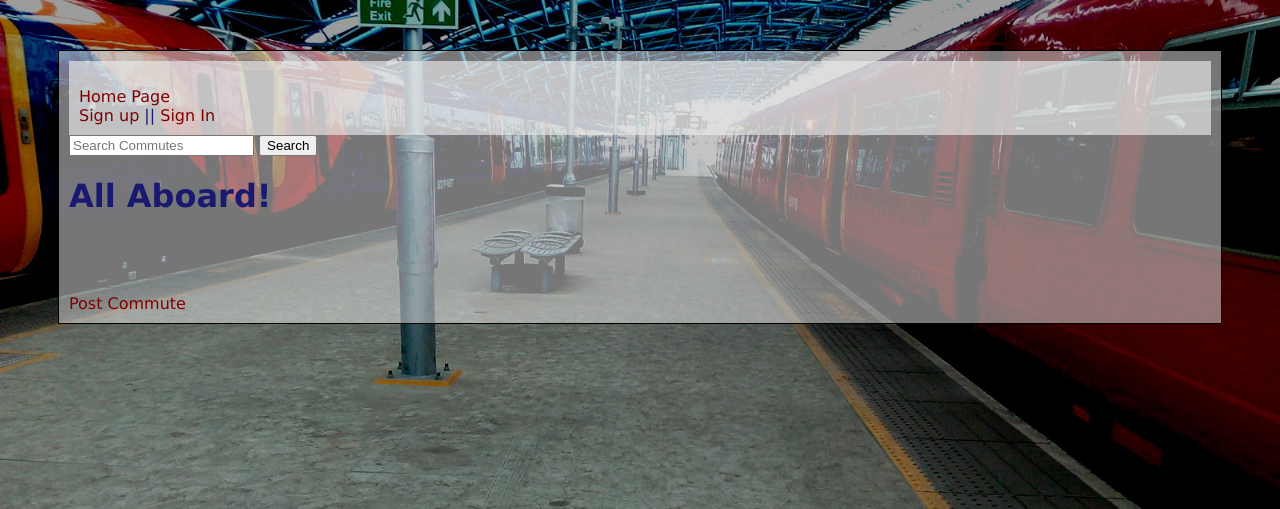
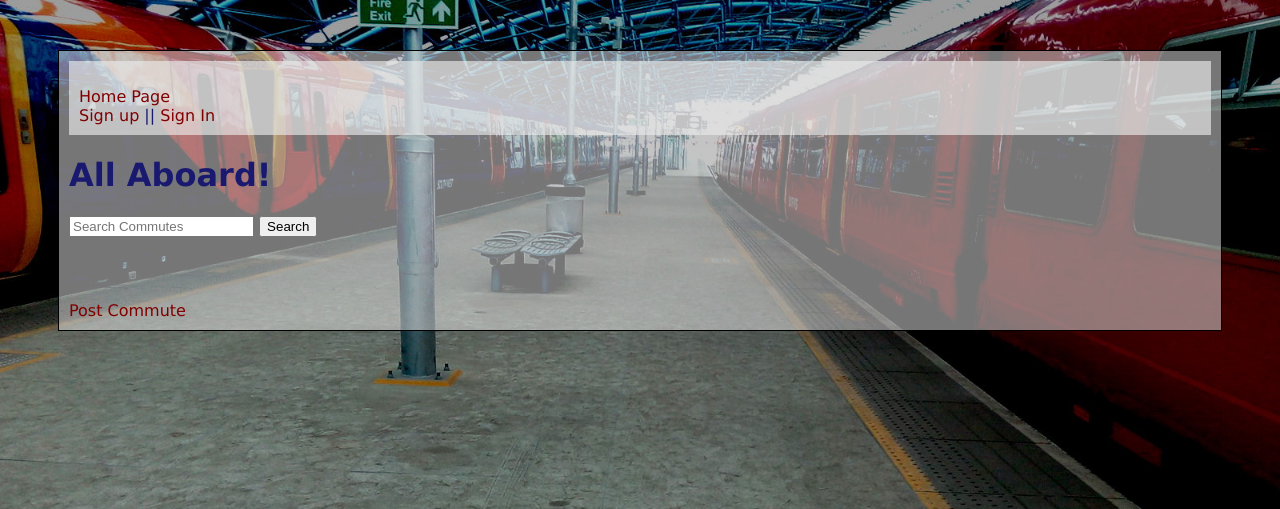
Before and after one commit to margocramer/commutes_group_project, a Rails app: page / in a window 1280 px wide. Shown: the top 509 px of the page. Run offline with Rails 7, Linux system fonts and the light colour scheme.

Commit message:
refactor

```diff
--- a/app/assets/stylesheets/application.css
+++ b/app/assets/stylesheets/application.css
@@ -49,3 +49,20 @@
     /*opacity: 0.45;
     filter: alpha(opacity=45); /* For IE8 and earlier */*/
  }
+
+ .search-results {
+   margin-bottom: 4em;
+ }
+
+ img {
+   height: 50px;
+   width: 50px;
+ }
+
+ .search-form {
+   margin-bottom: 2em;
+ }
+
+ .commute-links {
+   margin-bottom: 1em;
+ }
--- a/app/views/commutes/index.html.erb
+++ b/app/views/commutes/index.html.erb
@@ -1,11 +1,15 @@
+<h1>All Aboard! </h1>
+
+<div class="search-form">
   <%= form_tag(commutes_path, :method => "get", id: "search-form") do %>
   <%= text_field_tag :search, params[:search], placeholder: "Search Commutes" %>
   <%= submit_tag "Search", :name => nil %>
   <% end %>
+</div>
 
-<h1>All Aboard! </h1>
-<div id="app">
-</div>
+<div id="app"></div>
+
+<div class="search-results">
   <% if params[:search].present? %>
     <% if @commutes.present? %>
       <p>Search Results for: "<%= params[:search] %>":</p>
@@ -18,6 +22,6 @@
        <p>There are no commutes with the term <%= params[:search] %>.</p>
     <% end %>
   <% end %>
-<br /><br /><br />
+</div>
 
 <%= link_to "Post Commute", new_commute_path %>
--- a/app/views/layouts/application.html.erb
+++ b/app/views/layouts/application.html.erb
@@ -17,7 +17,9 @@
       <%= link_to "Home Page", root_path %>
       <br />
       <% if user_signed_in? %>
-        <img src="<%= current_user.photo_url %>"height="50" width="50">
+        <% if current_user.photo_url.file != nil %>
+          <img class="photo" src="<%= current_user.photo_url %>">
+        <% end %>
         Hello, <%= current_user.username %>!
         <%= link_to "Edit Account", edit_user_registration_path %>
           ||
```
Also changed, not shown: app/views/commutes/show.html.erb (+6 -5 lines), 5 other files. Lines whose indentation alone changed are shown as unchanged.
